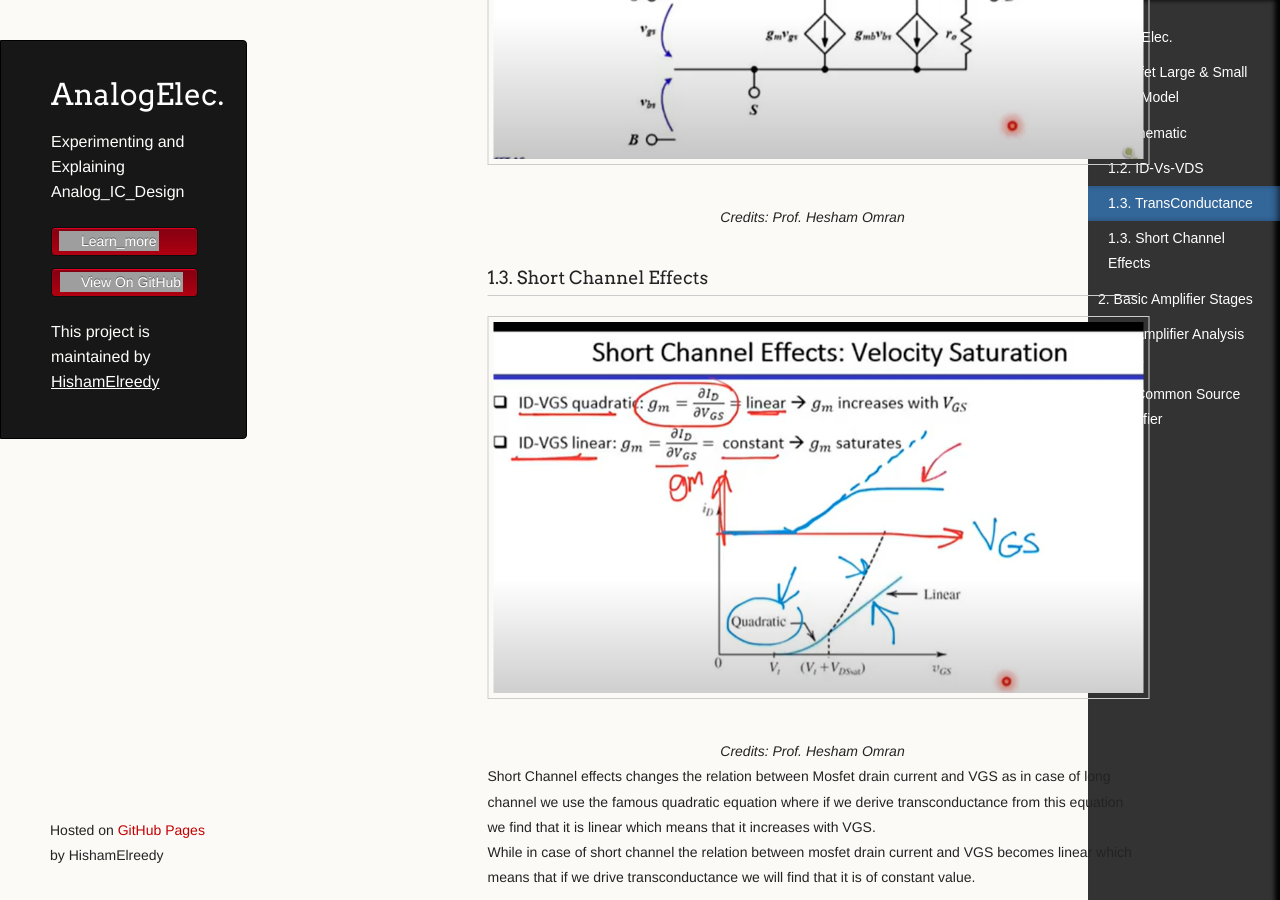
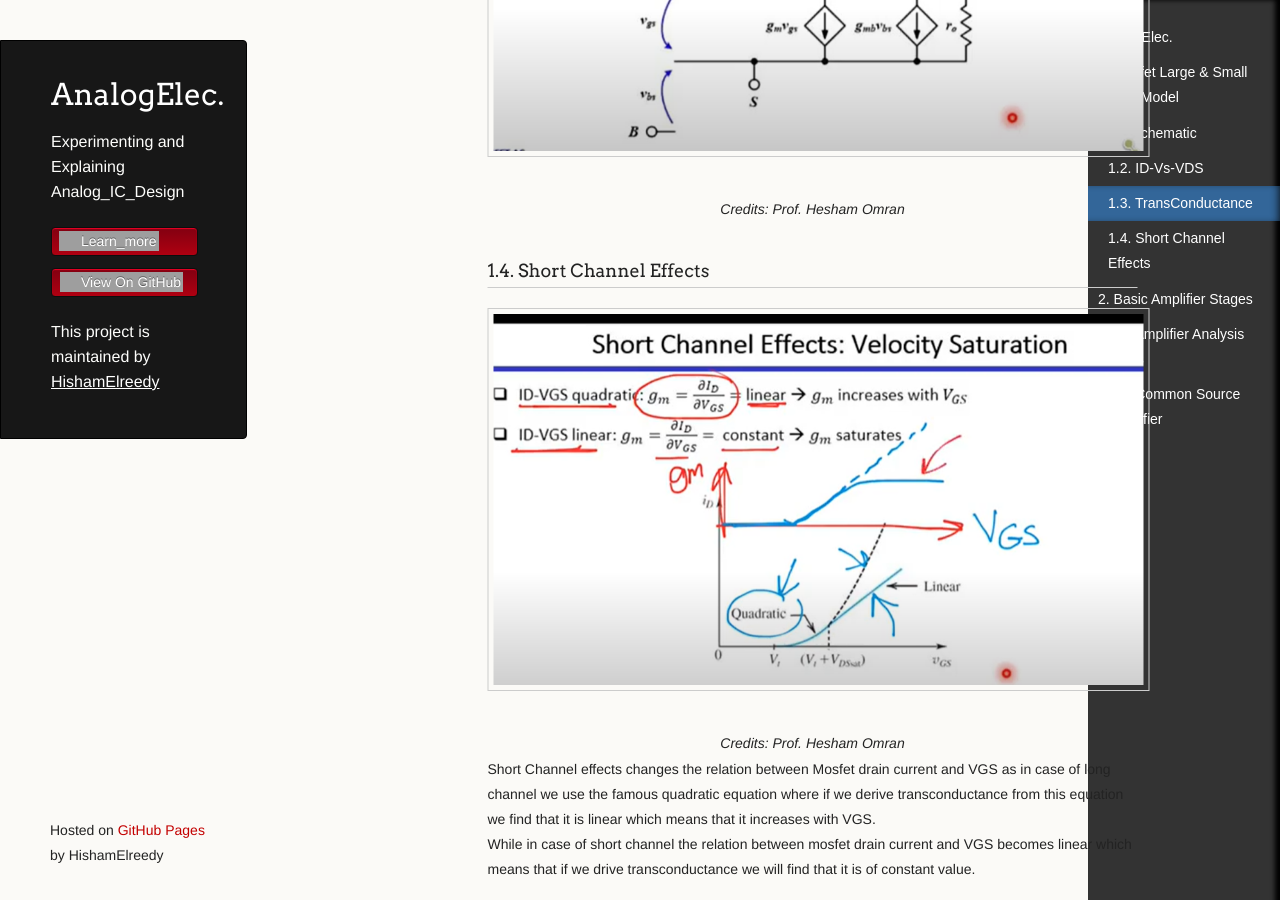
Before and after one commit to Analog-Systems-Design/Analog-IC-Design, a Jekyll site: the page index.html, which Jekyll copies as it is, in a window 1280 px wide and 900 px high, scrolled down 4577 px. Built offline with Jekyll 4.4.1, drawn with Linux system fonts in a browser that asks for light colours; some web fonts are replaced; grey boxes are pictures that could not be loaded.

Commit message:
impupdatefinal

```diff
--- a/index.html
+++ b/index.html
@@ -23,7 +23,7 @@
     <section>
     <h2>1. Mosfet Large & Small Signal Model</h1>
     We neglected short channel effect  & large VDS effect by using large L=1um and small vds=250mV and we also neglected bodyeffect by grounding the source
-    <h2>1.1.Schematic</h2>
+    <h3>1.1.Schematic</h3>
     <figure>
         <img src="images/Mosfet_Tsmc_130nm.png"/>
         <figcaption>Fig1.Tsmc_130nm_Schematic</figcaption>
@@ -77,7 +77,7 @@
     <img src="images/lowfreqsmallsignalmodel.png"/>
     <caption><center><em>Credits: Prof. Hesham Omran</em></caption>
     </figure>
-    <h3>1.3. Short Channel Effects</h3>
+    <h3>1.4. Short Channel Effects</h3>
     <figure>
     <img src="images/shortchanneleffects.png"/>
     <caption><center><em>Credits: Prof. Hesham Omran</em></caption>
```
